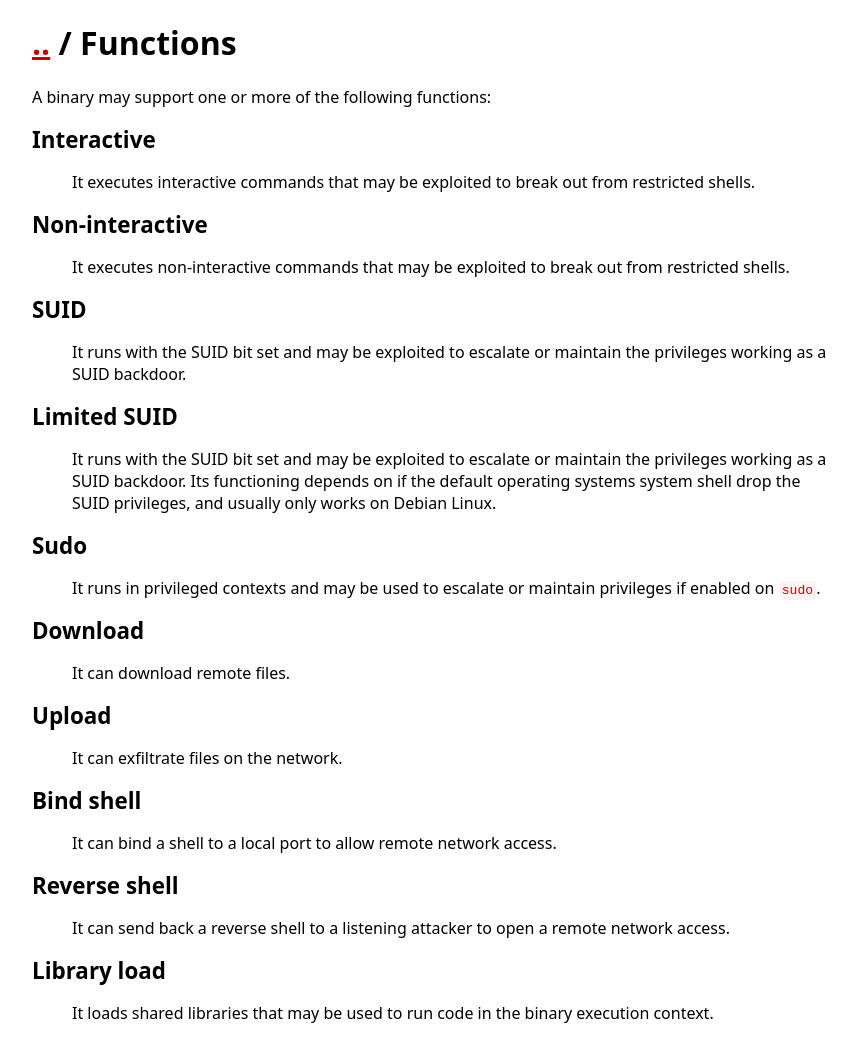
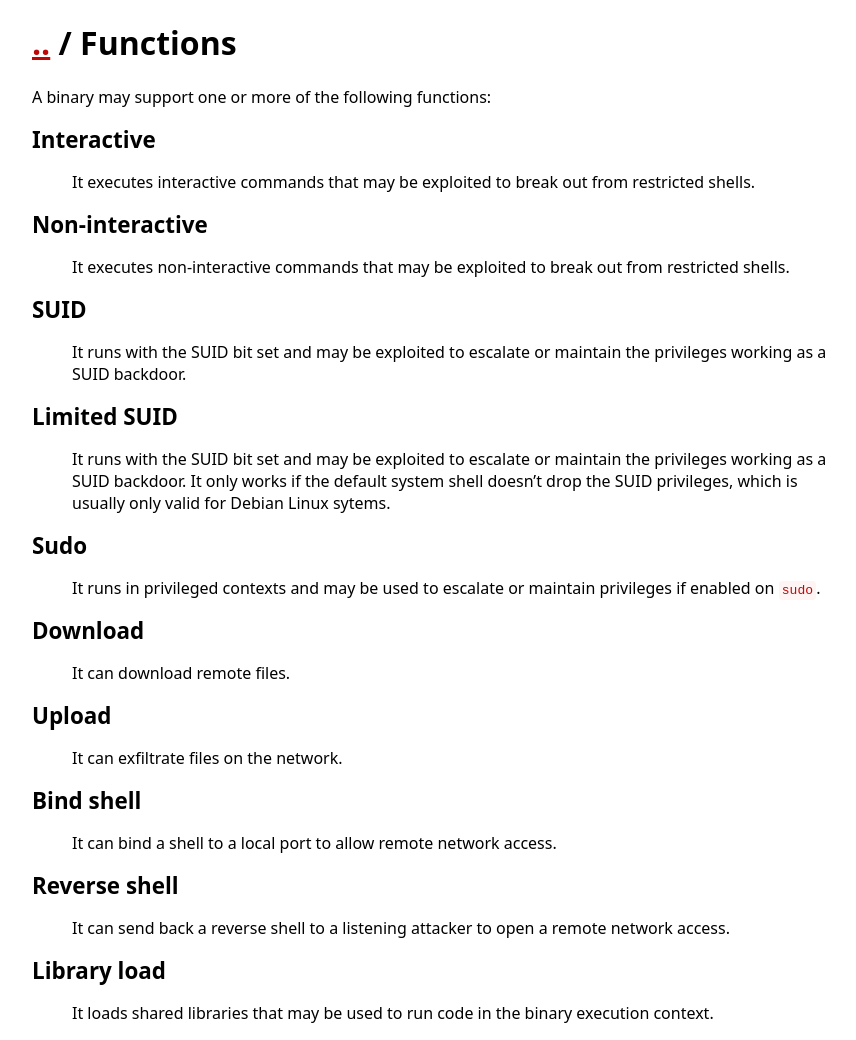
Before and after one commit to GTFOBins/GTFOBins.github.io, a Jekyll site: the page built from functions.md, in a window 1280 px wide. Shown: the whole page, without its empty margins (208-1064 px from the left). Built offline with Jekyll 4.4.1, drawn with Linux system fonts in a browser that asks for light colours.

Commit message:
Better phrasing

```diff
--- a/_data/functions.yml
+++ b/_data/functions.yml
@@ -12,7 +12,7 @@ suid-enabled:
 
 suid-limited:
   label: Limited SUID
-  description: It runs with the SUID bit set and may be exploited to escalate or  maintain the privileges working as a SUID backdoor. Its functioning depends on if the default operating systems system shell drop the SUID privileges, and usually only works on Debian Linux.
+  description: It runs with the SUID bit set and may be exploited to escalate or  maintain the privileges working as a SUID backdoor. It only works if the default system shell doesn't drop the SUID privileges, which is usually only valid for Debian Linux sytems.
 
 sudo-enabled:
   label: Sudo
```
